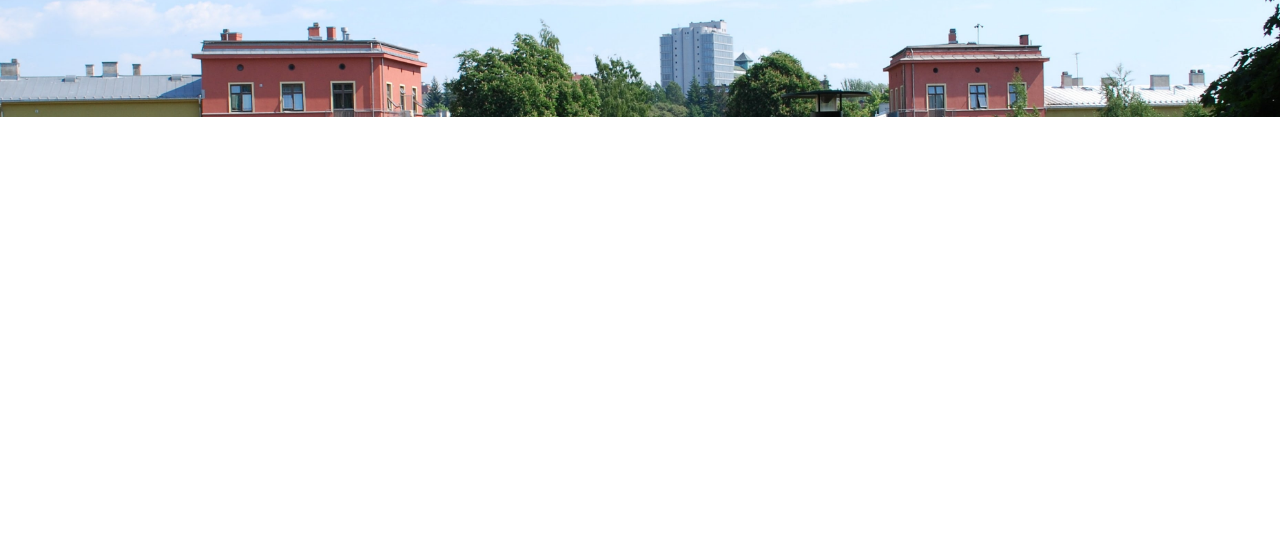
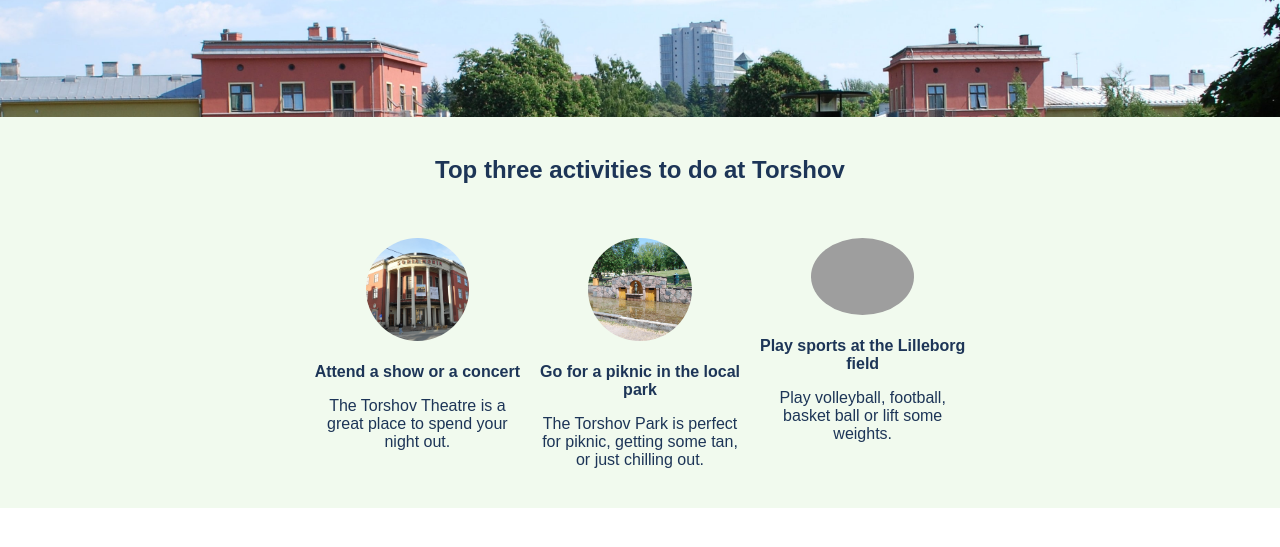
Before and after one commit to bluepersia/hometown-homepage, a website: page index.html in a window 1280 px wide. Shown: the part 231-778 px from the top of the page. Drawn offline with Linux system fonts and the light colour scheme; grey boxes are pictures that could not be loaded.

Commit message:
Add activities section

```diff
--- a/index.html
+++ b/index.html
@@ -12,6 +12,8 @@
 
     <!-- Blocks-->
     <link rel="stylesheet" href="./src/css/blocks/hero/hero.css" />
+    <link rel="stylesheet" href="./src/css/blocks/activities/activities.css" />
+    <link rel="stylesheet" href="./src/css/blocks/activity/activity.css" />
   </head>
 
   <body>
@@ -22,5 +24,45 @@
         Oslo.
       </p>
     </section>
+
+    <section class="activities">
+      <h2 class="activities__title">Top three activities to do at Torshov</h2>
+      <ul class="activities__list reset-list">
+        <li class="activities__item activity">
+          <img
+            src="./assets/theatre.jpg"
+            alt="Front view of the Soria Moria theater building with tall white columns and a red curved facade."
+            class="activity__img"
+          />
+          <h3 class="activity__title">Attend a show or a concert</h3>
+          <p class="activity__desc">
+            The Torshov Theatre is a great place to spend your night out.
+          </p>
+        </li>
+        <li class="activities__item activity">
+          <img
+            src="./assets/park.jpg"
+            alt="Stone fountain with a small statue in a shallow pond, bordered by trees and a grassy park on a sunny day."
+            class="activity__img"
+          />
+          <h3 class="activity__title">Go for a piknic in the local park</h3>
+          <p class="activity__desc">
+            The Torshov Park is perfect for piknic, getting some tan, or just
+            chilling out.
+          </p>
+        </li>
+        <li class="activities__item activity">
+          <img
+            src="./assets/sports.jpg"
+            alt="Close-up of a volleyball resting on sand with a blurred beach volleyball net in the background."
+            class="activity__img"
+          />
+          <h3 class="activity__title">Play sports at the Lilleborg field</h3>
+          <p class="activity__desc">
+            Play volleyball, football, basket ball or lift some weights.
+          </p>
+        </li>
+      </ul>
+    </section>
   </body>
 </html>
--- /dev/null
+++ b/src/css/blocks/activities/activities.css
@@ -0,0 +1,23 @@
+.activities {
+  background-color: var(--color-light-green);
+  text-align: center;
+  padding: 2.43rem 2.125rem;
+  color: var(--color-dark-blue);
+}
+
+.activities__title {
+  font-size: var(--font-size-200);
+  margin-bottom: 3.375rem;
+}
+
+.activities__list {
+  display: flex;
+  justify-content: space-between;
+  max-width: 652px;
+  margin: 0 auto;
+  column-gap: 1rem;
+}
+
+.activities__item {
+  flex-basis: 33%;
+}
--- /dev/null
+++ b/src/css/blocks/activity/activity.css
@@ -0,0 +1,11 @@
+.activity__img {
+  width: 50%;
+  margin: 0 auto;
+  border-radius: var(--border-radius-circular);
+  margin-bottom: 1.375rem;
+}
+
+.activity__title {
+  font-size: var(--font-size-100);
+  margin-bottom: 1rem;
+}
--- a/src/css/tokens.css
+++ b/src/css/tokens.css
@@ -2,7 +2,7 @@
   /* Colors */
   --color-gray: #c4c4c4;
   --color-white: #fff;
-  --color-light-gray: #f1faee;
+  --color-light-green: #f1faee;
   --color-light-blue: #a8dadc;
   --color-blue: #457b9d;
   --color-dark-blue: #1d3557;
@@ -22,4 +22,5 @@
 
   /* Border Radius */
   --border-radius-100: 10px;
+  --border-radius-circular: 50%;
 }
```
